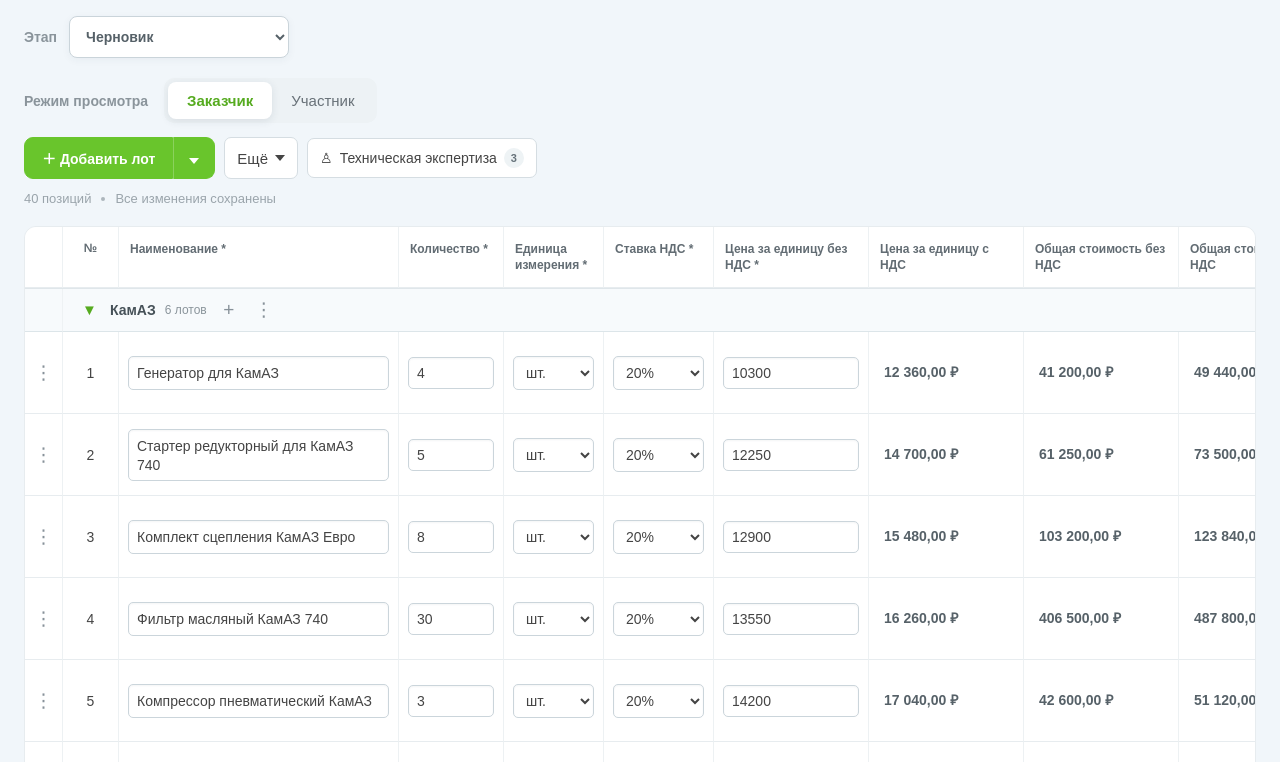
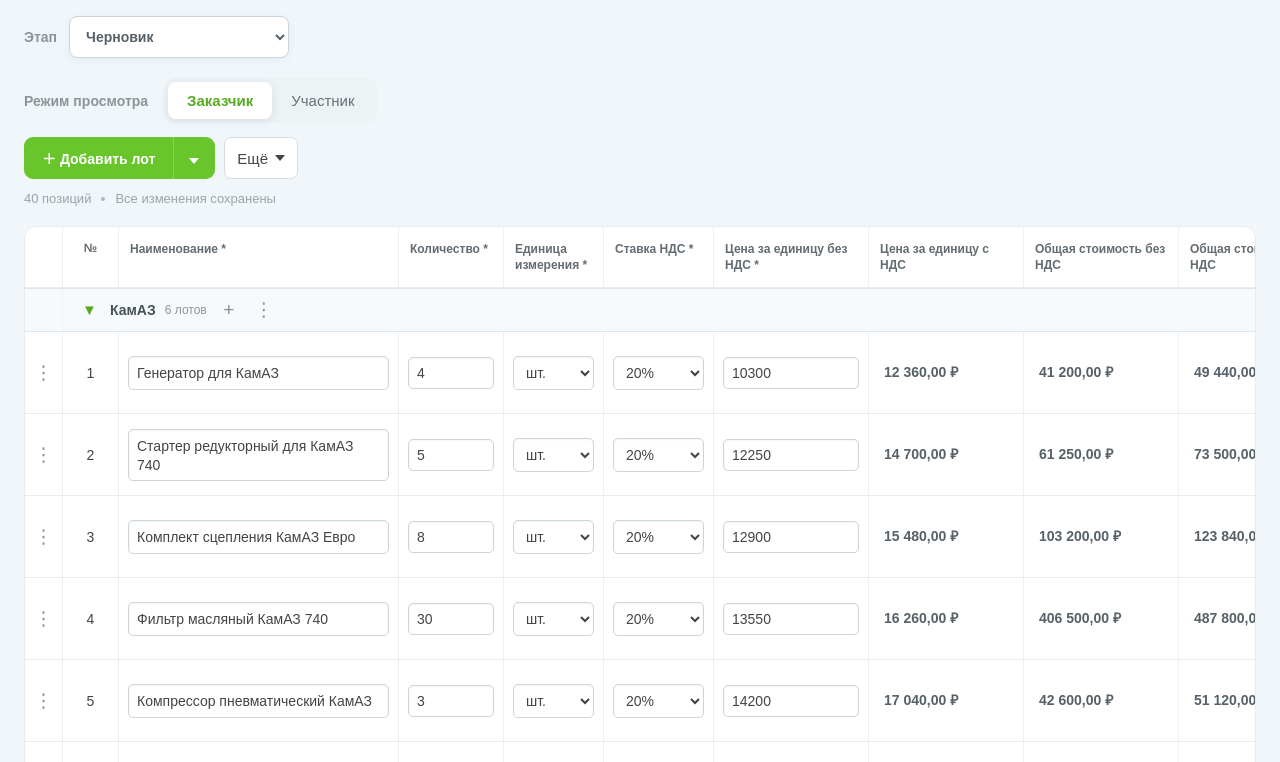
Before and after one commit to akmaevtat-lang/procurement-specification-prototype, a plain HTML site: page index.html in a window 1280 px wide. Shown: the part 18-780 px from the top of the page. Drawn offline with Linux system fonts and the light colour scheme.

Commit message:
Скрыть техническую экспертизу в черновике

```diff
--- a/index.html
+++ b/index.html
@@ -57,7 +57,7 @@
             <div class="customer-actions">
               <div class="menu-wrap split-action"><button class="btn green main-add" id="addRow">＋ Добавить лот</button><button class="split-trigger" id="addMenuTrigger" aria-label="Другие действия добавления" aria-expanded="false"><span class="caret"></span></button><div class="action-menu hidden" id="addMenu"><button id="createGroup"><span class="menu-icon">▤</span>Добавить группу</button><button id="quickAddColumn"><span class="menu-icon">＋</span>Добавить колонку</button></div></div>
               <div class="menu-wrap"><button class="btn more-trigger" id="moreMenuTrigger" aria-expanded="false">Ещё <span class="caret"></span></button><div class="action-menu more-menu hidden" id="moreMenu"><button id="openConstructor"><span class="menu-icon">⚙</span>Конструктор спецификации</button><label><span class="menu-icon">⇧</span>Загрузить из Excel<input type="file" id="excelUpload" accept=".xlsx,.xls,.csv" hidden></label><button id="downloadTemplate"><span class="menu-icon">⇩</span>Скачать шаблон</button><button id="preview"><span class="menu-icon">◉</span>Предпросмотр от лица участника</button></div></div>
-              <button class="btn" id="openExperts"><span aria-hidden="true">♙</span> Техническая экспертиза <span class="expert-count-badge" id="expertCountBadge">3</span></button>
+              <button class="btn hidden" id="openExperts"><span aria-hidden="true">♙</span> Техническая экспертиза <span class="expert-count-badge" id="expertCountBadge">3</span></button>
             </div>
             <div class="toolbar-meta" id="toolbarMeta" data-state="saved"><span id="positionCount">40 позиций</span><span class="meta-dot"></span><span id="saveStatus">Все изменения сохранены</span></div>
           </div>
```
